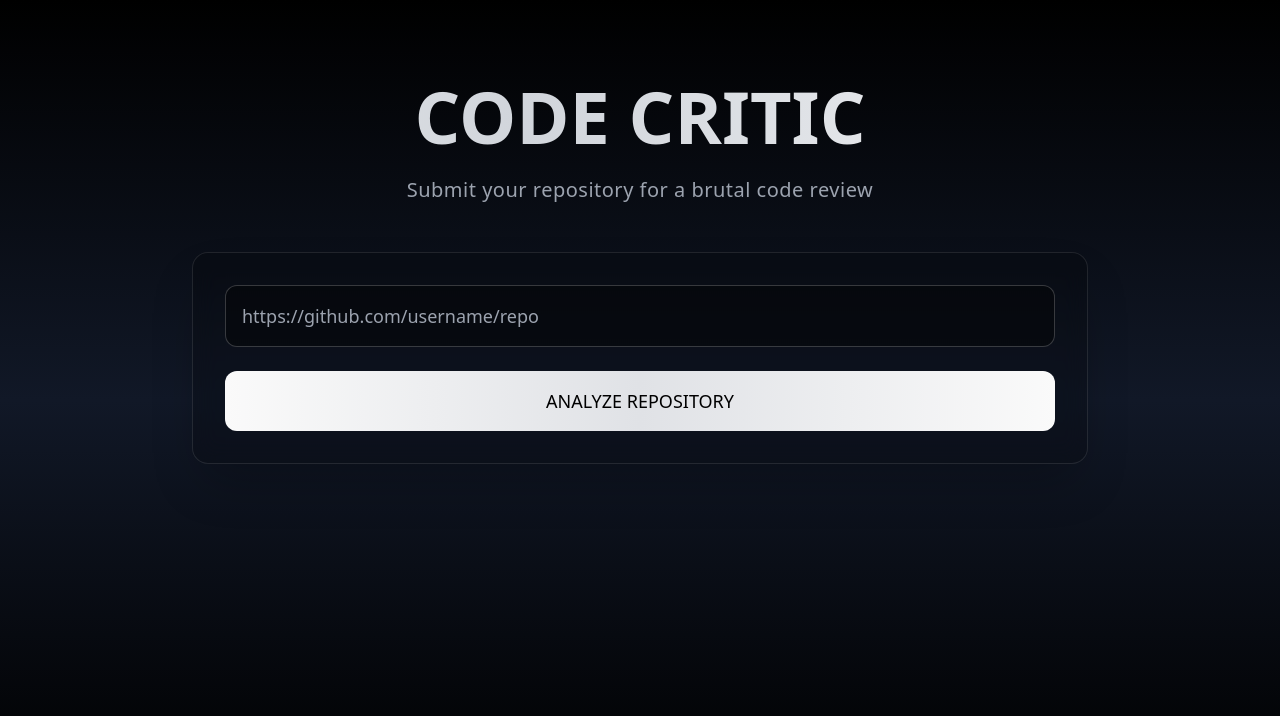
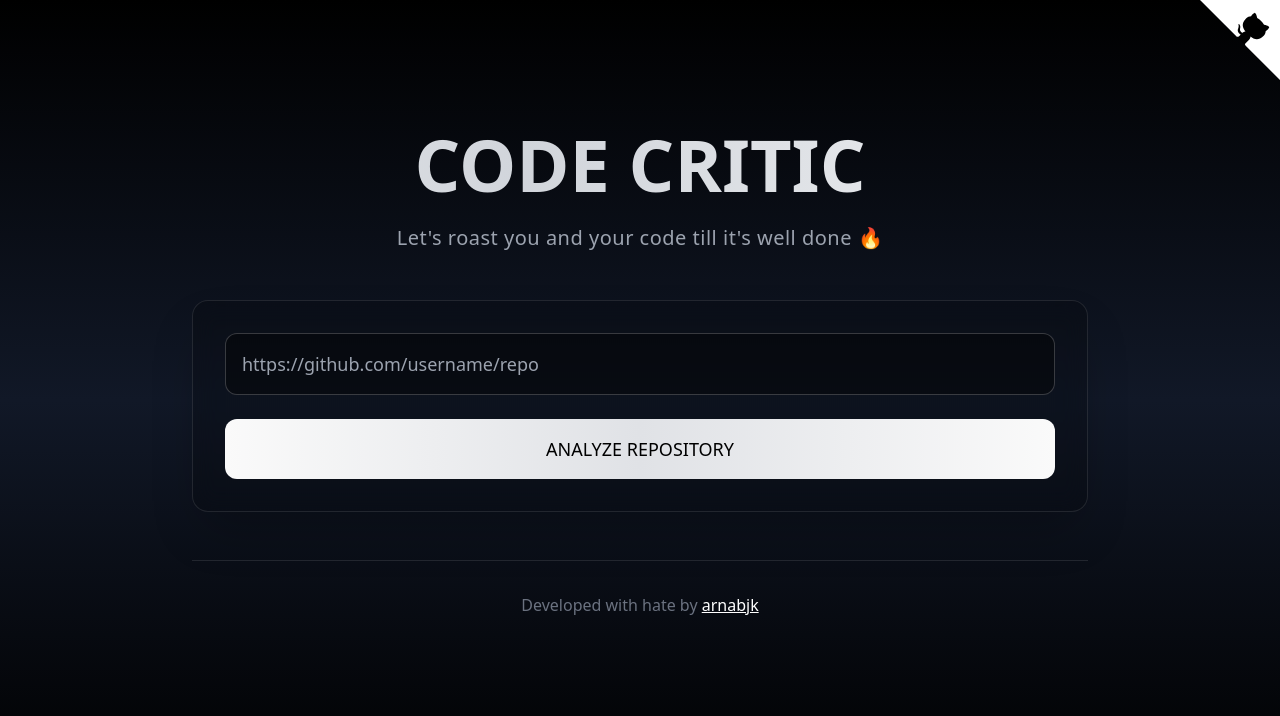
Before and after one commit to Xensen008/roast-repo, a React (Vite) app in the folder frontend/: page / in a window 1280 px wide. Shown: the top 716 px of the page. Built offline with nearby package versions, Linux system fonts and the light colour scheme.

Commit message:
improved the roasting and also the ui and apis

```diff
--- a/frontend/src/components/RepoAnalyzer.tsx
+++ b/frontend/src/components/RepoAnalyzer.tsx
@@ -9,7 +9,7 @@
   const [readmeLoading, setReadmeLoading] = useState(false)
   const [roast, setRoast] = useState<string | null>(null)
   const [generatedReadme, setGeneratedReadme] = useState<string | null>(null)
-  const [analysisData, setAnalysisData] = useState<any>(null)
+  const [_analysisData, setAnalysisData] = useState<any>(null)
 
   const handleAnalyze = async (e: FormEvent) => {
     e.preventDefault()
@@ -62,13 +62,24 @@
   return (
     <div className="min-h-screen bg-gradient-to-b from-black via-gray-900 to-black text-white p-4">
       <div className="max-w-4xl mx-auto pt-16 space-y-12">
+        {/* GitHub Corner */}
+        <a href="https://github.com/xensen008/repo-roaster"
+           className="github-corner absolute top-0 right-0"
+           aria-label="View source on GitHub">
+          <svg width="80" height="80" viewBox="0 0 250 250" className="fill-white text-black" aria-hidden="true">
+            <path d="M0,0 L115,115 L130,115 L142,142 L250,250 L250,0 Z"></path>
+            <path d="M128.3,109.0 C113.8,99.7 119.0,89.6 119.0,89.6 C122.0,82.7 120.5,78.6 120.5,78.6 C119.2,72.0 123.4,76.3 123.4,76.3 C127.3,80.9 125.5,87.3 125.5,87.3 C122.9,97.6 130.6,101.9 134.4,103.2" fill="currentColor" className="octo-arm"></path>
+            <path d="M115.0,115.0 C114.9,115.1 118.7,116.5 119.8,115.4 L133.7,101.6 C136.9,99.2 139.9,98.4 142.2,98.6 C133.8,88.0 127.5,74.4 143.8,58.0 C148.5,53.4 154.0,51.2 159.7,51.0 C160.3,49.4 163.2,43.6 171.4,40.1 C171.4,40.1 176.1,42.5 178.8,56.2 C183.1,58.6 187.2,61.8 190.9,65.4 C194.5,69.0 197.7,73.2 200.1,77.6 C213.8,80.2 216.3,84.9 216.3,84.9 C212.7,93.1 206.9,96.0 205.4,96.6 C205.1,102.4 203.0,107.8 198.3,112.5 C181.9,128.9 168.3,122.5 157.7,114.1 C157.9,116.9 156.7,120.9 152.7,124.9 L141.0,136.5 C139.8,137.7 141.6,141.9 141.8,141.8 Z" fill="currentColor" className="octo-body"></path>
+          </svg>
+        </a>
+
         {/* Hero */}
         <div className="text-center space-y-6 animate-fade-in">
           <h1 className="text-7xl font-bold bg-gradient-to-r from-white via-gray-300 to-white bg-clip-text text-transparent animate-gradient">
-            CODE CRITIC
+              CODE CRITIC
           </h1>
           <p className="text-gray-400 text-xl font-light tracking-wide">
-            Submit your repository for a brutal code review
+            Let's roast you and your code till it's well done 🔥
           </p>
         </div>
 
@@ -98,15 +109,10 @@
             <div className="glass border border-white/10 p-8 rounded-2xl backdrop-blur-lg shadow-2xl">
               <div className="flex flex-col space-y-4">
                 <h2 className="text-3xl font-bold bg-gradient-to-r from-white to-gray-300 bg-clip-text text-transparent">
-                  ANALYSIS COMPLETE
+                  Roast as you deserve
                 </h2>
-                <div className="flex gap-4 text-sm text-gray-400 border-b border-white/10 pb-4">
-                  <span className="px-2 py-1 rounded bg-white/5">
-                    {analysisData?.file_structure.filter((f: string) => f.includes('.env')).length} .env files
-                  </span>
-                  <span className="px-2 py-1 rounded bg-white/5">
-                    {analysisData?.file_structure.filter((f: string) => f.toLowerCase().includes('readme')).length} README files
-                  </span>
+                <div className="text-sm text-red-400 border-b border-white/10 pb-4">
+                  Skill Issue Level: Maximum Cringe
                 </div>
               </div>
               <p className="text-xl text-gray-300 leading-relaxed mt-6 whitespace-pre-line">{roast}</p>
@@ -152,6 +158,11 @@
             )}
           </div>
         )}
+
+        {/* Footer */}
+        <footer className="text-center text-gray-500 py-8 border-t border-white/10">
+          <p>Developed with hate by <a href="https://arnabjk008.vercel.app" className="text-white hover:text-gray-300 underline">arnabjk</a></p>
+        </footer>
       </div>
     </div>
   )
--- a/frontend/src/index.css
+++ b/frontend/src/index.css
@@ -53,3 +53,22 @@
   scrollbar-width: thin;
   scrollbar-color: rgba(255, 255, 255, 0.2) rgba(255, 255, 255, 0.1);
 }
+
+.github-corner:hover .octo-arm {
+  animation: octocat-wave 560ms ease-in-out;
+}
+
+@keyframes octocat-wave {
+  0%, 100% { transform: rotate(0) }
+  20%, 60% { transform: rotate(-25deg) }
+  40%, 80% { transform: rotate(10deg) }
+}
+
+@media (max-width: 500px) {
+  .github-corner:hover .octo-arm {
+    animation: none;
+  }
+  .github-corner .octo-arm {
+    animation: octocat-wave 560ms ease-in-out;
+  }
+}
```
Also changed, not shown: 2 other files (tests, documents, lock files or other folders).
